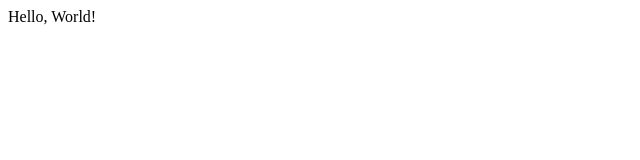
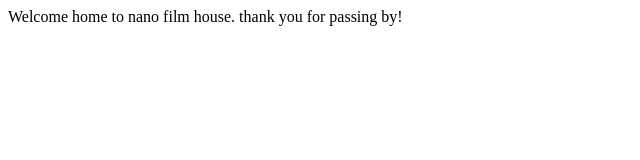
Before and after one commit to EmilyKuthi/projects0, a plain HTML site: page hello.html in a window 1280 px wide. Shown: the whole page, without its empty margins (0-640 px from the left). Drawn offline with Linux system fonts and the light colour scheme.

Commit message:
Update hello.html

```diff
--- a/hello.html
+++ b/hello.html
@@ -4,6 +4,6 @@
 		<title>My Webpage!</title>
 		</head>
 		<body>
-		Hello, World!
+		Welcome home to nano film house. thank you for passing by!
 		</body>
 </html>
```
